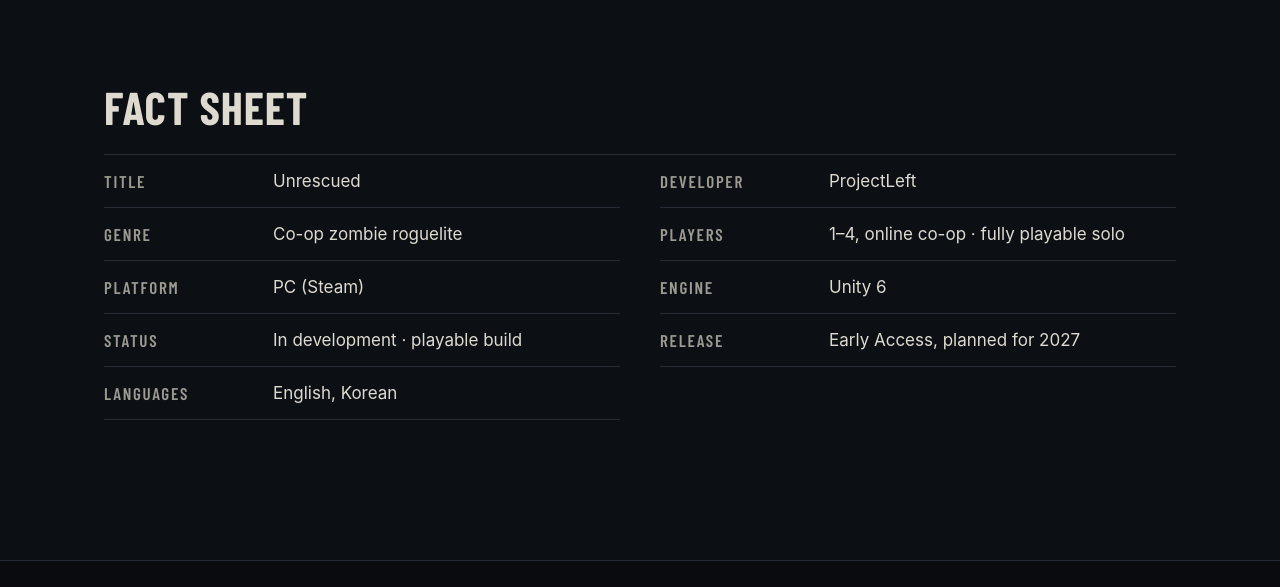
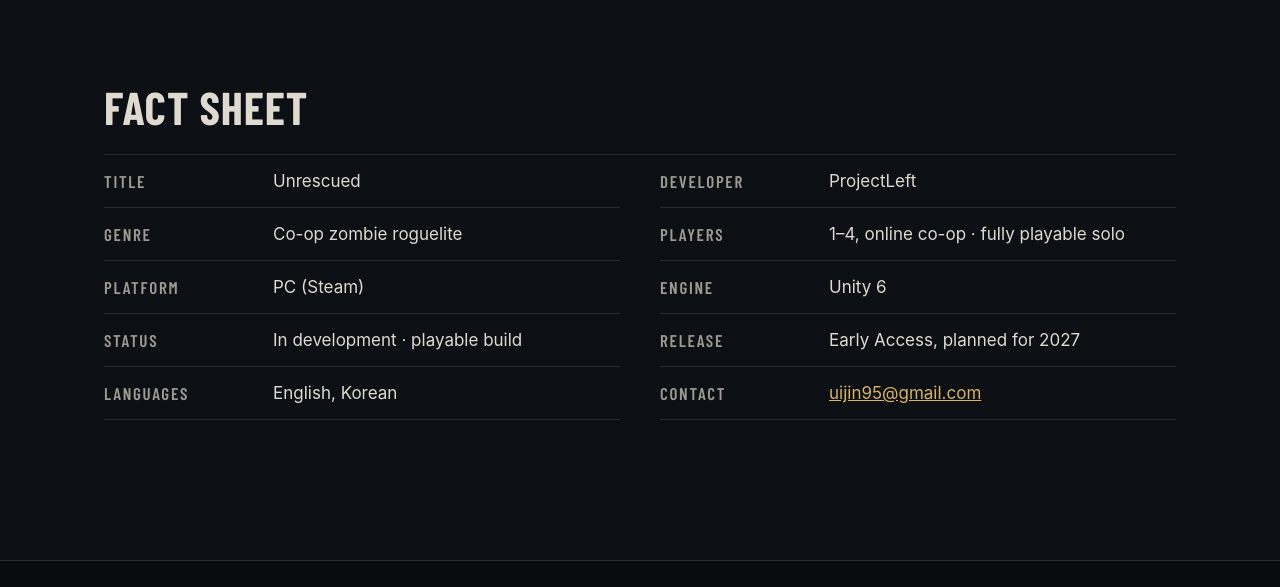
Before and after one commit to dmlwls95/unrescued-site, a plain HTML site: page index.html in a window 1280 px wide. Shown: the part 8197-8784 px from the top of the page. Drawn offline with Linux system fonts and the light colour scheme.

Commit message:
Add contact email
Co-Authored-By: Claude Opus 5.5 <noreply@anthropic.com>

```diff
--- a/index.html
+++ b/index.html
@@ -250,7 +250,7 @@
   var SITE = {
     steamAppId: "",   // e.g. "1234560" once the Coming Soon page is public
     youtubeId: "i7m5EQDgjhA",  // Fellowship video (https://youtu.be/i7m5EQDgjhA)
-    contactEmail: ""  // e.g. "hello@example.com"
+    contactEmail: "uijin95" + "@" + "gmail.com"  // split so simple scrapers don't pick it up
   };
 
   (function () {
```
